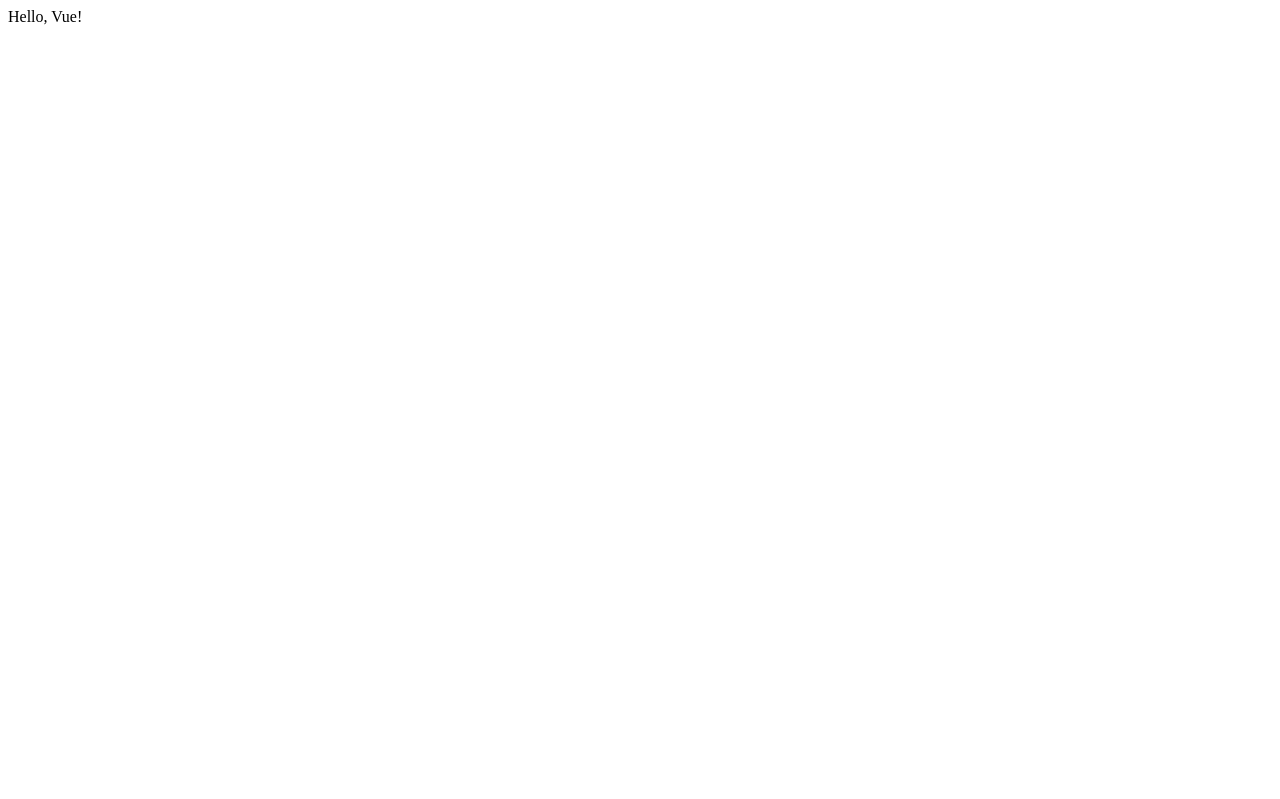
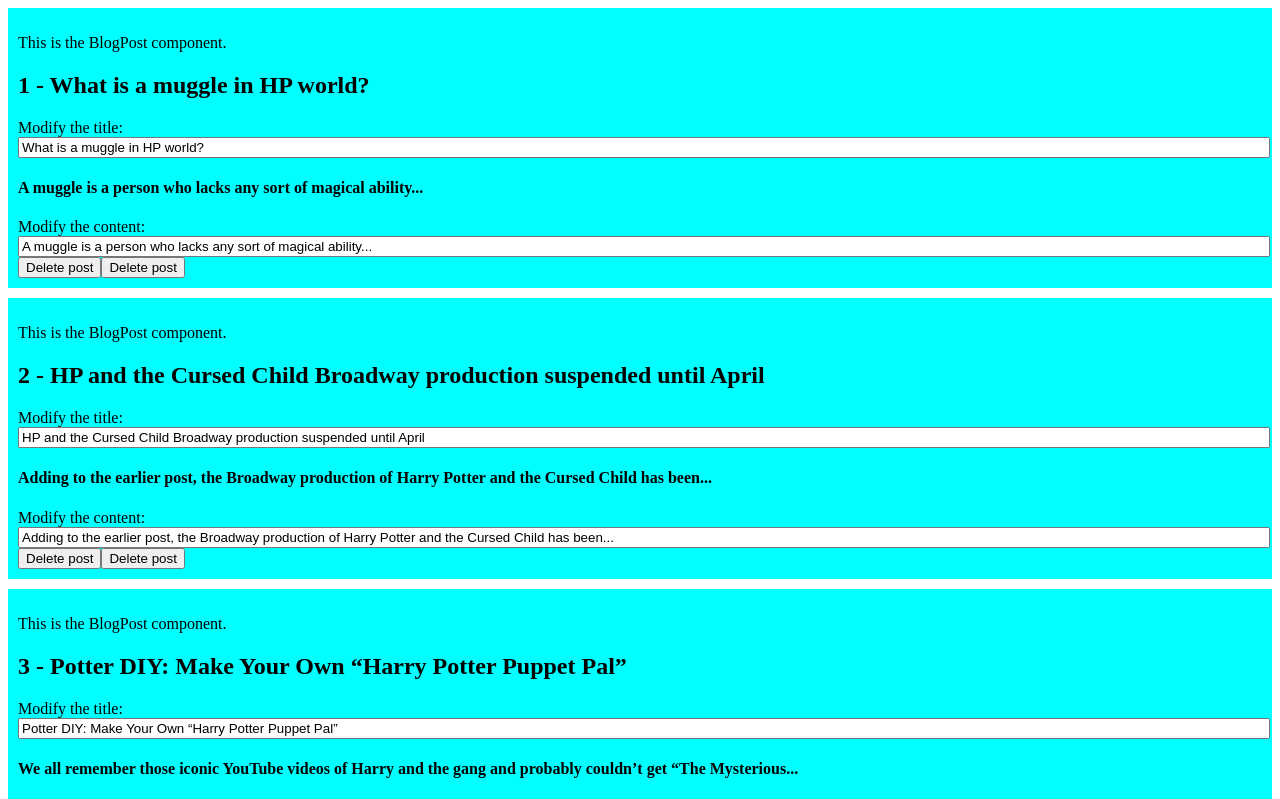
Before and after one commit to stefansaba/learn-vue-3-with-bingyang, a Vue app: page / in a window 1280 px wide. Shown: the top 799 px of the page. Built offline with nearby package versions, Linux system fonts and the light colour scheme.

Commit message:
components v-model

```diff
--- a/src/App.vue
+++ b/src/App.vue
@@ -1,7 +1,50 @@
 <template>
-  <div>Hello, Vue!</div>
+  <BlogPost
+    v-for="post in posts"
+    :key="post.id"
+    :id="post.id"
+    v-model:blogPostTitle="post.blogPostTitle"
+    v-model:blogPostContent="post.blogPostContent"
+    @delete-blog-post="processDeletion"
+  ></BlogPost>
 </template>
 
-<script setup></script>
+<script setup>
+import { ref } from 'vue'
+import BlogPost from './BlogPost.vue'
+let posts = ref([
+  {
+    id: 1,
+    blogPostTitle: 'What is a muggle in HP world?',
+    blogPostContent:
+      'A muggle is a person who lacks any sort of magical ability...'
+  },
+  {
+    id: 2,
+    blogPostTitle:
+      'HP and the Cursed Child Broadway production suspended until April',
+    blogPostContent:
+      'Adding to the earlier post, the Broadway production of Harry Potter and the Cursed Child has been...'
+  },
+  {
+    id: 3,
+    blogPostTitle: 'Potter DIY: Make Your Own “Harry Potter Puppet Pal”',
+    blogPostContent:
+      'We all remember those iconic YouTube videos of Harry and the gang and probably couldn’t get “The Mysterious...'
+  },
+  {
+    id: 4,
+    blogPostTitle: 'Fan Project Brings Life to “Harry Potter” in Translation',
+    blogPostContent:
+      'It’s no secret that the Harry Potter series is a global phenomenon, having been translated into over 80 languages to date....'
+  }
+])
 
-<style lang="scss" scoped></style>
+// The second argument from the BlogPost’s emit method will be passed as the first parameter of this method.
+function processDeletion(id) {
+  let index = posts.value.findIndex((item) => item.id == id)
+  posts.value.splice(index, 1)
+}
+</script>
+
+<style scoped></style>
--- /dev/null
+++ b/src/BlogPost.vue
@@ -0,0 +1,45 @@
+<template>
+    <div class="blog-post">
+      <p>
+        {{ message }}
+      </p>
+      <h2>{{ id }} - {{ blogPostTitle }}</h2>
+      <div>Modify the title:
+        <input type="text" v-model="blogPostTitle" />
+      </div>
+      <h4>{{ blogPostContent }}</h4>
+      <div>
+        Modify the content:
+        <input type="text" v-model="blogPostContent" />
+      </div>
+      <button @click="$emit('delete-blog-post', id)">Delete post</button>
+      <button @click="emitDeletePostEvent(id)">Delete post</button>
+    </div>
+  </template>
+
+  <script setup>
+  import { ref } from 'vue'
+
+  let message = ref('This is the BlogPost component.')
+  defineProps(['id'])
+
+  const emit = defineEmits(['delete-blog-post'])
+  function emitDeletePostEvent(id) {
+    emit('delete-blog-post', id)
+  }
+
+  let blogPostTitle = defineModel('blogPostTitle') // blogPostTitle is a ref object
+  let blogPostContent = defineModel('blogPostContent') // blogPostContent is a ref object
+  </script>
+
+  <style scoped>
+  .blog-post {
+    background-color: aqua;
+    padding: 10px;
+    margin-bottom: 10px;
+  }
+
+  input {
+    width: 100%;
+  }
+  </style>
```
